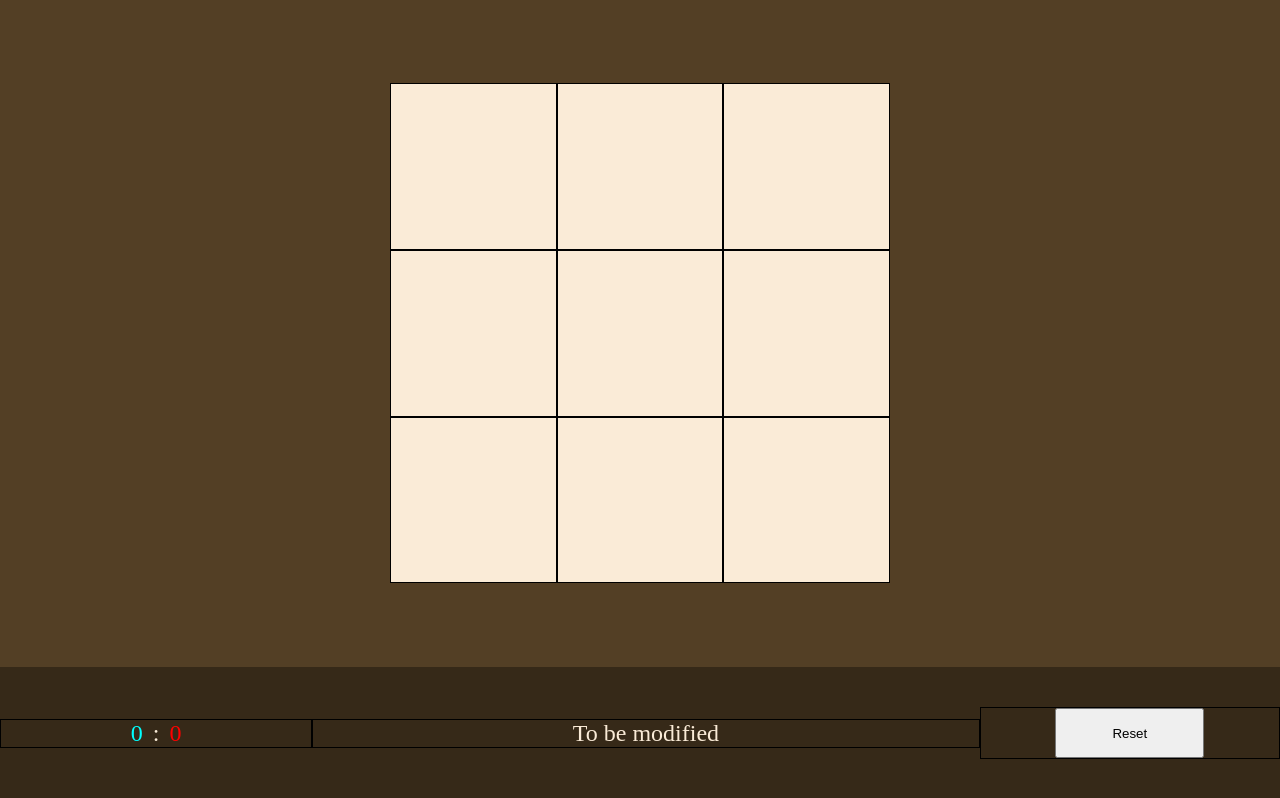
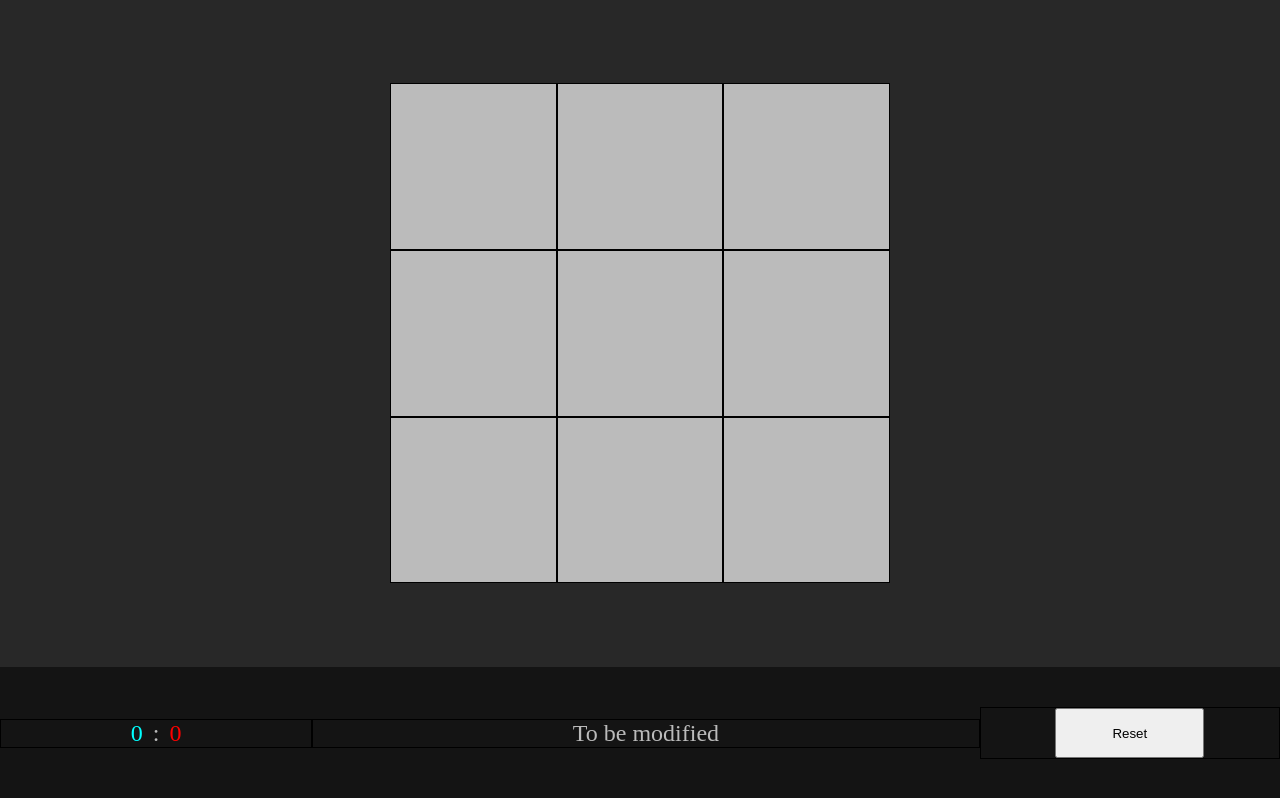
Before and after one commit to abel325/tic-tac-toe, a plain HTML site: page index.html in a window 1280 px wide. Drawn offline with Linux system fonts and the light colour scheme.

Commit message:
Change colors

```diff
--- a/style.css
+++ b/style.css
@@ -18,7 +18,7 @@ body {
 }
 
 .game-container {
-  background-color: rgb(83, 63, 37);
+  background-color: rgb(40, 40, 40);
   grid-row: 1 / -2;
   grid-column: 1 / -1;
 
@@ -32,7 +32,7 @@ body {
   min-width: 500px;
   min-height: 500px;
 
-  background-color: antiquewhite;
+  background-color: rgb(187, 187, 187);
   display: grid;
   grid-template: repeat(3, 1fr) / repeat(3, 1fr);
 }
@@ -42,13 +42,13 @@ body {
 }
 
 .gameboard-square:hover {
-  background-color: rgb(221, 208, 191);
+  background-color: rgb(160, 160, 160);
 }
 
 .side-container {
-  color: antiquewhite;
+  color: rgb(187, 187, 187);
   font-size: 24px;
-  background-color: rgb(54, 41, 24);
+  background-color: rgb(20, 20, 20);
   grid-row: -2 / -1;
   grid-column: 1 / -1;
 
```
